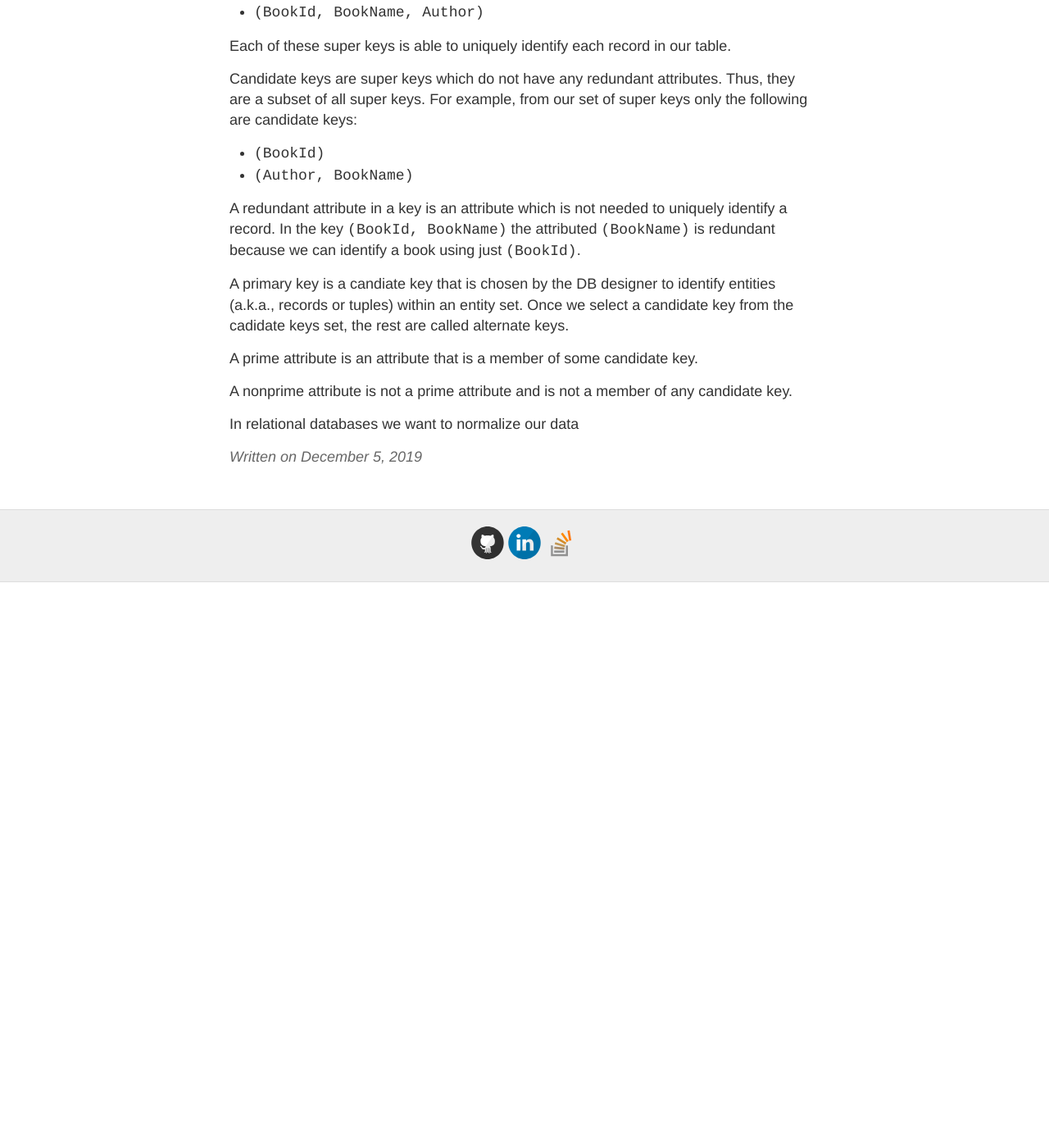
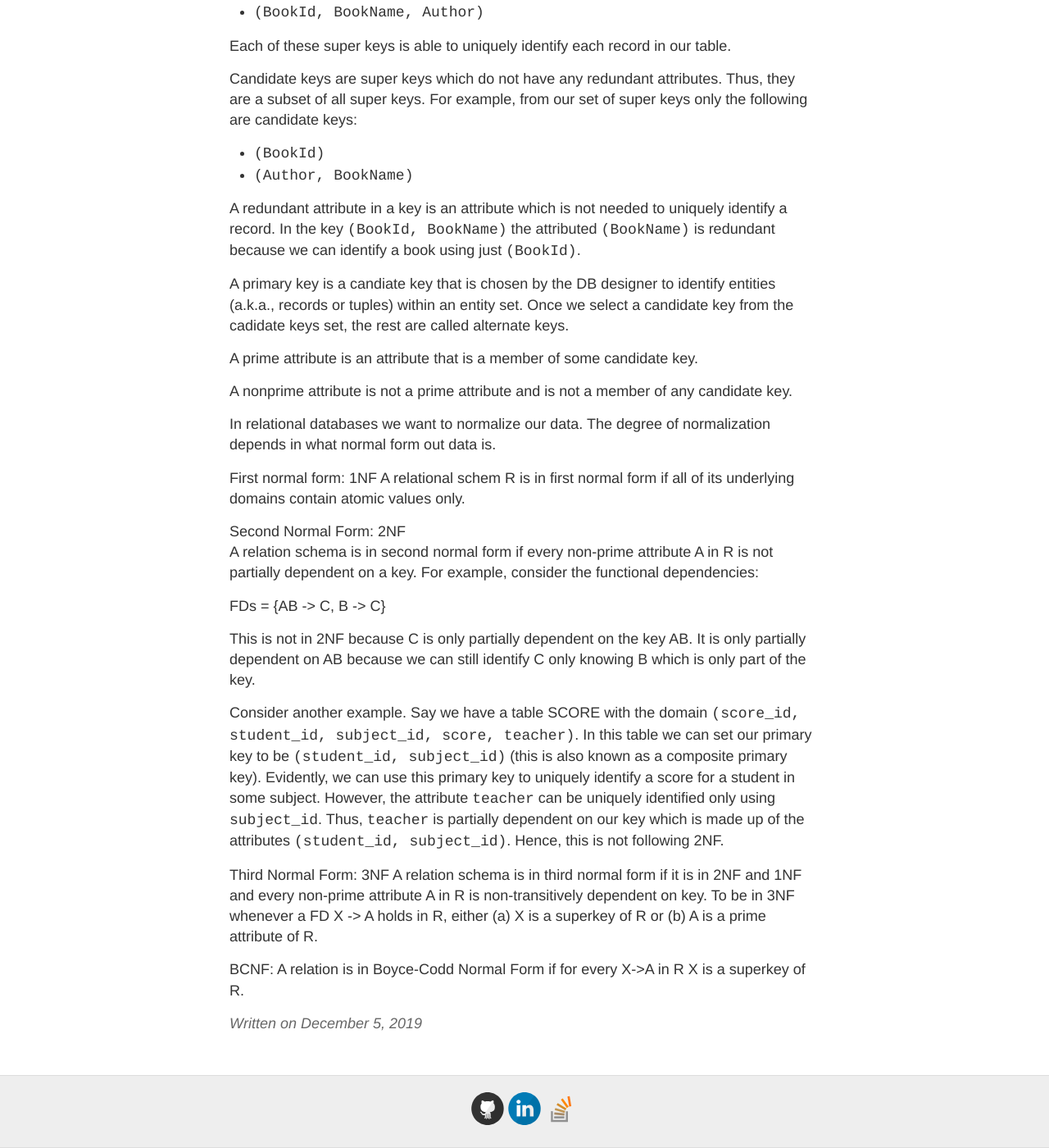
Before and after one commit to gutucristian/gutucristian.github.io, a Jekyll site: the page built from _posts/2019-12-5-Databases.md, in a window 1280 px wide and 1400 px high, scrolled down 632 px. Shown: the whole window at 82% size. Built offline with Jekyll 4.4.1, drawn with Linux system fonts in a browser that asks for light colours; our own code applies the rules of GitHub Pages for plain Markdown files; before the commit the page ends 1342 px from its top, so only the background shows below that.

Commit message:
Update 2019-12-5-Databases.md

```diff
--- a/_posts/2019-12-5-Databases.md
+++ b/_posts/2019-12-5-Databases.md
@@ -28,4 +28,22 @@ A prime attribute is an attribute that is a member of some candidate key.
 
 A nonprime attribute is not a prime attribute and is not a member of any candidate key.
 
-In relational databases we want to normalize our data
+In relational databases we want to normalize our data. The degree of normalization depends in what normal form out data is.
+
+First normal form: 1NF
+A relational schem R is in first normal form if all of its underlying domains contain atomic values only.
+
+Second Normal Form: 2NF
+A relation schema is in second normal form if every non-prime attribute A in R is not partially dependent on a key. For example, consider the functional dependencies:
+
+FDs = {AB -> C, B -> C}
+
+This is not in 2NF because C is only partially dependent on the key AB. It is only partially dependent on AB because we can still identify C only knowing B which is only part of the key.
+
+Consider another example. Say we have a table SCORE with the domain `(score_id, student_id, subject_id, score, teacher)`. In this table we can set our primary key to be `(student_id, subject_id)` (this is also known as a composite primary key). Evidently, we can use this primary key to uniquely identify a score for a student in some subject. However, the attribute `teacher` can be uniquely identified only using `subject_id`. Thus, `teacher` is partially dependent on our key which is made up of the attributes `(student_id, subject_id)`. Hence, this is not following 2NF.
+
+Third Normal Form: 3NF
+A relation schema is in third normal form if it is in 2NF and 1NF and every non-prime attribute A in R is non-transitively dependent on key. To be in 3NF whenever a FD X -> A holds in R, either (a) X is a superkey of R or (b) A is a prime attribute of R.
+
+BCNF:
+A relation is in Boyce-Codd Normal Form if for every X->A in R X is a superkey of R.
```
